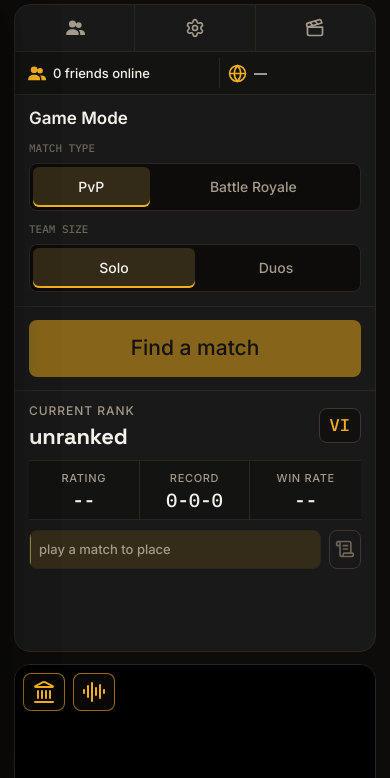
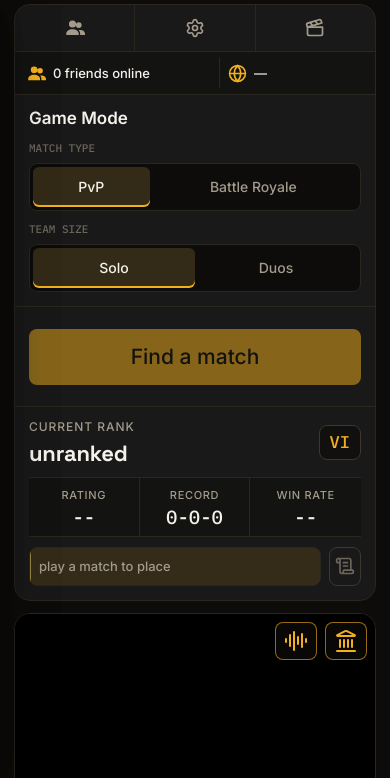
Before and after one commit to aledminc/omegLOL, a website: page public/play.html in a window 390 px wide. Shown: the part 66-844 px from the top of the page. Drawn offline with Linux system fonts and the light colour scheme; no server answers.

Commit message:
Small UI changes to setup

```diff
--- a/public/play.html
+++ b/public/play.html
@@ -14,7 +14,9 @@
   :root { --play-rail:#191919; }
   :root[data-theme="light"] { --play-rail:#E7E5E0; }
   /* Layout-only rules; visual treatment lives in /css/base.css */
-  .app { width:100%; max-width:1500px; margin:14px auto; padding:0 14px; }
+  .app { width:100%; max-width:1500px; min-height:calc(100vh - var(--navH, 64px));
+    min-height:calc(100dvh - var(--navH, 64px)); margin:0 auto; padding:14px;
+    display:flex; align-items:center; justify-content:center; }
   body.in-lobby .app { max-width:min(1780px, 96vw); margin-left:auto; margin-right:auto; }
   /* status text is kept (many flows still write to it: camera errors, queue state, bans...) but no
      longer shown top-left — it's off-screen, not deleted, so nothing that calls setStatus() breaks. */
@@ -24,7 +26,9 @@
      range rather than a rigid px so it never dead-airs on wide screens or heavy zoom; it's also a
      query container so its own cards/text scale off its rendered width (cqw), not the viewport.
      The rail is height-synced to the camera column (see syncRails) so it always sits beside it. */
-  .play-shell { display:grid; grid-template-columns:minmax(230px, clamp(230px, 20vw, 320px)) minmax(0, 1fr); gap:14px; align-items:start; }
+  .play-shell { --rail-width:clamp(230px, 20vw, 320px); display:grid;
+    grid-template-columns:minmax(230px, var(--rail-width)) minmax(0, 1fr);
+    width:min(100%, calc(980px + var(--rail-width))); margin-inline:auto; gap:14px; align-items:start; }
   body[data-phase="matched"] .play-shell,
   body[data-phase="intro"] .play-shell,
   body[data-phase="countdown"] .play-shell,
@@ -49,8 +53,8 @@
      Every size below is clamp(min, Xcqw, max) off the rail's own container width, so the card's
      text/paddings grow or shrink WITH the card instead of sitting fixed-size in variable white
      space (the exact issue at different screen sizes / browser zoom). */
-  /* the card grows to fill the rail while its dashboard rows stay grouped at the top. */
-  .me-card { flex:1 1 auto; min-height:0; justify-content:flex-start;
+  /* the dashboard stays compact so the CTA region can absorb the rail's flexible height. */
+  .me-card { flex:none; min-height:0; justify-content:flex-start;
     gap:clamp(7px, 3.3cqw, 14px); margin-top:clamp(9px, 4cqw, 16px); overflow:hidden; }
   body.in-lobby .me-card { display:none; }
   /* rank text + numeral badge hug each other, centered in the card */
@@ -274,8 +278,8 @@
   body[data-phase="swap"] .cam-card,
   body[data-phase="result"] .cam-card,
   body.in-lobby .remote-tile .cam-card { display:flex; }
-  /* in a match the nameplates move to the top-right corner of each cam */
-  .stage.split .cam-card { left:auto; right:6px; top:6px; bottom:auto; }
+  /* in a match the nameplates move left, opposite the camera utility buttons */
+  .stage.split .cam-card { left:6px; right:auto; top:6px; bottom:auto; }
   .cam-card .cc-name { font-weight:500; font-size:12px; line-height:1.2; color:var(--on-video);
     overflow:hidden; text-overflow:ellipsis; white-space:nowrap; }
   .cam-card .cc-rank { font-size:9px; font-weight:500; line-height:1.4;
@@ -671,7 +675,7 @@
   .chat-form .btn { padding:7px 10px; min-height:0; }
   .chat-form .btn:disabled { opacity:.55; cursor:not-allowed; }
 
-  /* ---- joke bank: your prepared material. Faded-gold fab lives at the top-left of your cam. ---- */
+  /* ---- joke bank: your prepared material. Faded-gold fab lives at the top-right of your cam. ---- */
   .bank-fab { position:absolute; top:8px; right:8px; z-index:7; width:42px; height:38px;
     display:grid; place-items:center; align-items:center; justify-items:center; padding:0; line-height:0;
     cursor:pointer; color:var(--gold);
@@ -682,10 +686,10 @@
       transform var(--t-fast) var(--ease); }
   .bank-fab:hover { background:rgba(242,176,30,.28); border-color:var(--gold); transform:translateY(-1px); }
   .bank-fab:active { transform:translateY(0); }
-  .stage.split .local-tile .bank-fab { left:8px; right:auto; }   /* match: top-LEFT of your cam */
+  .stage.split .local-tile .bank-fab { left:auto; right:8px; }
   /* soundboard fab rides beside the bank in both layouts */
   .sound-fab { right:58px; }
-  .stage.split .local-tile .sound-fab { left:58px; }
+  .stage.split .local-tile .sound-fab { left:auto; right:58px; }
 
   /* ---- match toolbox: MATCH SCREEN ONLY. One tool button at the bottom-right of your cam;
      clicking it expands leftward into the friends, settings, and clip buttons inside a shared chip,
@@ -964,14 +968,17 @@
     box-shadow:inset 0 -2px var(--gold); }
   .modebar .seg.active::after { display:none; }
 
-  .action-panel .rail-cta { margin:0 !important; padding:13px 14px; border-bottom:1px solid var(--border); }
+  /* this is the rail's flexible middle: the CTA stays centered between both separators */
+  .action-panel .rail-cta { flex:1 1 auto; min-height:80px; margin:0 !important; padding:13px 14px;
+    align-items:center; justify-content:center; border-bottom:1px solid var(--border); }
   .action-panel #find { min-height:54px; padding:13px 10px;
     font-size:clamp(17px, 6.5cqw, 21px); border-radius:var(--r-sm); }
   .action-panel .lobby { width:auto; margin:0; padding:13px 14px; background:transparent;
     border:0; border-bottom:1px solid var(--border); border-radius:0; }
 
   /* standing becomes a quiet mini dashboard, with one shared stat strip instead of three cards */
-  .action-panel .me-card { flex:1 1 auto; min-height:0; margin:0; padding:10px 14px 14px;
+  /* compact bottom stack: rank -> stats -> progress, directly above the rail's bottom edge */
+  .action-panel .me-card { flex:0 0 auto; min-height:0; margin:0; padding:10px 14px 14px;
     gap:10px; justify-content:flex-start; overflow:hidden; }
   .me-head { justify-content:space-between; gap:12px; }
   .me-tier { font-size:clamp(16px, 6.4cqw, 22px); }
@@ -988,8 +995,8 @@
   .me-progress-row .me-rules { width:32px; height:auto; min-height:32px; }
   /* the rail and idle camera share one outline; match mode restores its own full camera shells */
   .stage:not(.split) { margin-right:auto; border-radius:0 var(--r-lg) var(--r-lg) 0; }
-  .bank-fab { left:8px; right:auto; }
-  .sound-fab { left:58px; right:auto; }
+  .bank-fab { left:auto; right:8px; }
+  .sound-fab { left:auto; right:58px; }
 
   @media (max-width:1024px) {
     /* stack: mode select + Find first, camera under it (mirrors the left-anchored desktop order) */
@@ -997,7 +1004,8 @@
     .action-panel { order:1; border-right:1px solid var(--border); border-radius:var(--r-lg); }
     .match-panel { order:2; }
     .stage:not(.split) { margin-right:0; border-radius:var(--r-lg); }
-    .action-panel .me-card { min-height:260px; }
+    .action-panel .rail-cta { flex:none; min-height:100px; }
+    .action-panel .me-card { min-height:0; }
   }
   @media (max-width:560px) {
     .invite-prompt { grid-template-columns:auto minmax(0, 1fr); top:50px; padding:13px; }
@@ -1104,7 +1112,7 @@
       <button type="button" data-q="saver">Saver</button>
     </div>
   </div>
-  <div class="cm-hint hidden" id="clipMenuHint">Turn on Clipping in Settings to use this.</div>
+  <div class="cm-hint hidden" id="clipMenuHint">Turn on Clipping in Settings to use.</div>
 </div>
 
 <!-- Joke Bank editor (lobby): draggable by its header, resizable from the corner.
```
